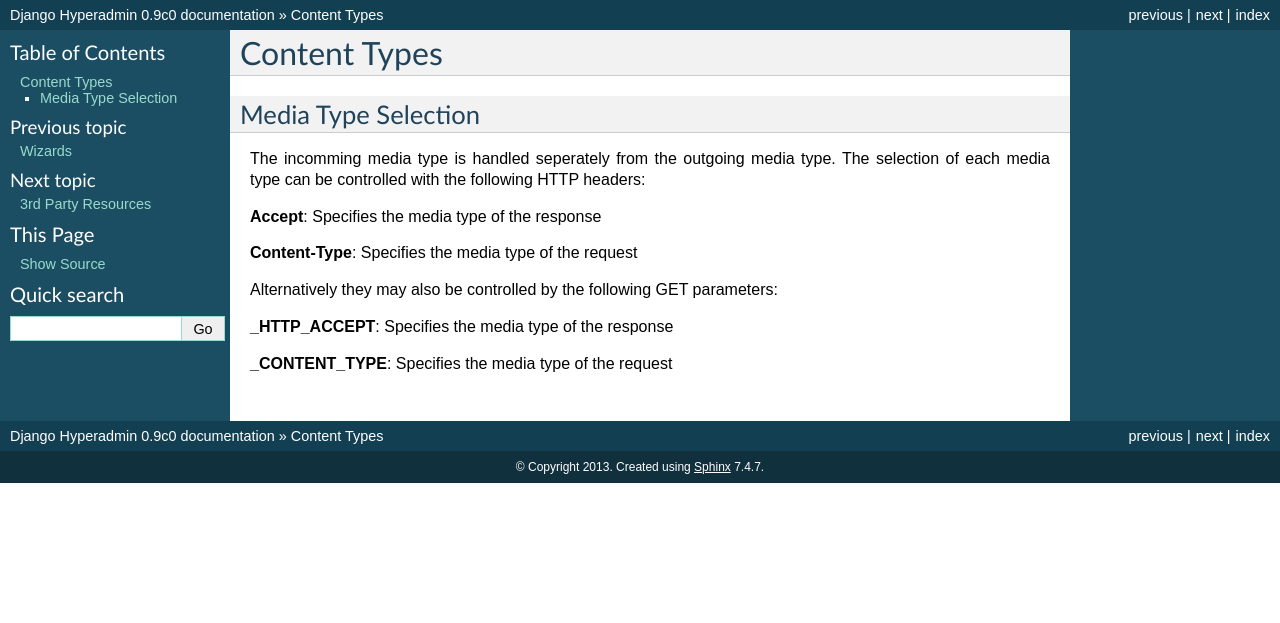
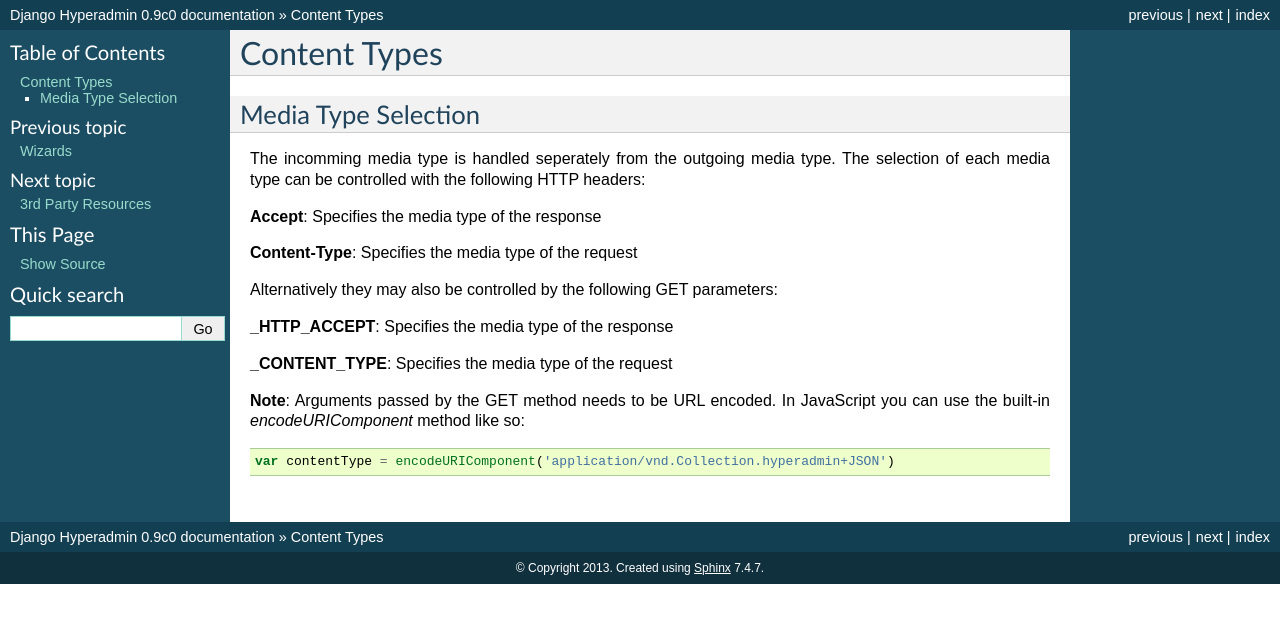
Before and after one commit to zbyte64/django-hyperadmin, a Sphinx documentation site: the page built from docs/source/manual/content_types.rst, in a window 1280 px wide. Shown: the top 623 px of the page. Built offline with Sphinx 7.4.7, drawn with Linux system fonts in a browser that asks for light colours.

Commit message:
Updated documentation
Added a note about encoding HTTP GET params.

```diff
--- a/docs/source/manual/content_types.rst
+++ b/docs/source/manual/content_types.rst
@@ -16,3 +16,9 @@ Alternatively they may also be controlled by the following GET parameters:
 **_HTTP_ACCEPT**: Specifies the media type of the response
 
 **_CONTENT_TYPE**: Specifies the media type of the request
+
+**Note**: Arguments passed by the GET method needs to be URL encoded. In JavaScript you can use the built-in `encodeURIComponent` method like so:
+
+.. code-block:: javascript
+
+    var contentType = encodeURIComponent('application/vnd.Collection.hyperadmin+JSON')
```
